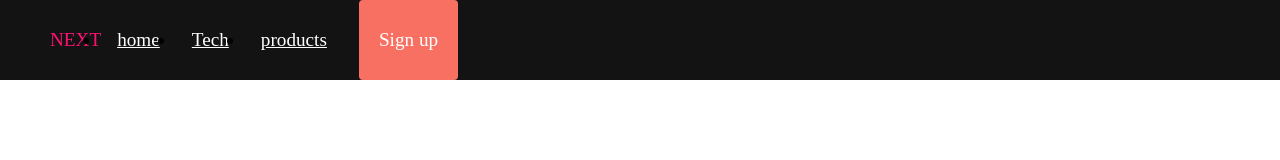
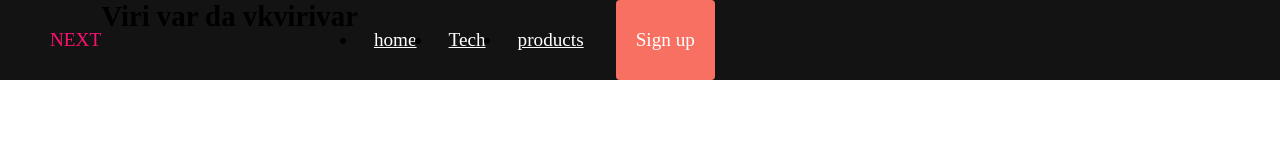
Before and after one commit to lomtAnri/first-repo, a plain HTML site: page index.html in a window 1280 px wide. Drawn offline with Linux system fonts and the light colour scheme.

Commit message:
Viri var da vkvirivar

```diff
--- a/index.html
+++ b/index.html
@@ -12,6 +12,7 @@
   <nav class="navbar">
     <div class="navbar_container">
     <a href="/" id="navbar_logo">NEXT</a>
+    <h1>Viri var da vkvirivar</h1>
     <div class="navbar_toggle" id="mobile-menu">
       <span class="bar"></span>
       <span class="bar"></span>
```
